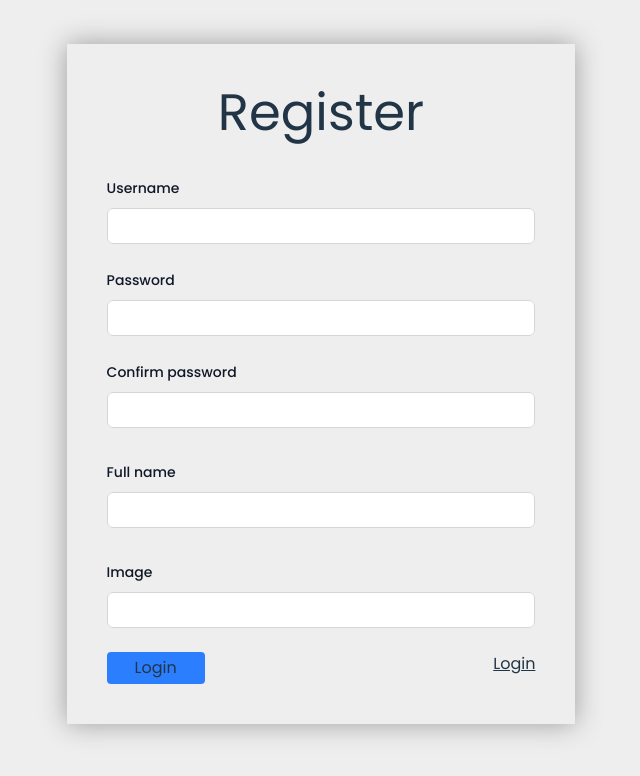
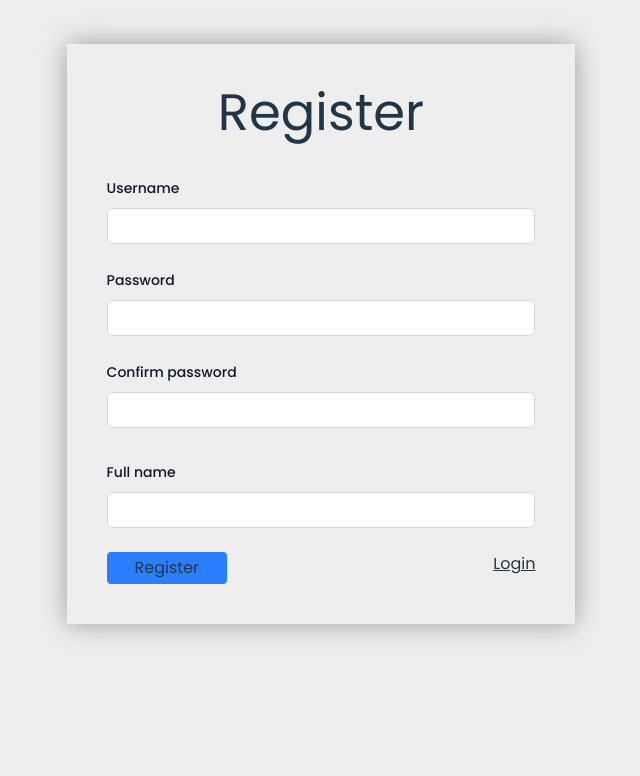
Before and after one commit to VanToanUNIVERSE/quiz-app, a React (Vite) app: page /register in a window 1280 px wide. Shown: the top 776 px of the page, without its empty margins (319-959 px from the left). Built offline with nearby package versions, Linux system fonts and the light colour scheme.

Commit message:
validate register

```diff
--- a/src/pages/Register.jsx
+++ b/src/pages/Register.jsx
@@ -1,47 +1,89 @@
-import React from 'react';
+import React, { useState } from 'react';
 import { Link } from 'react-router-dom';
 
 const Register = () => {
+    const [error, setError] = useState({});
+    const [form, setForm] = useState({
+        password: '',
+        confirmPassword: ''
+    });
+
+    const validate = (e) => {
+        const { name, value } = e.target;
+        let message = null;
+
+        if (value.trim() === "") {
+            message = 'Can not empty';
+        }
+        if (name !== 'fullName' && value.includes(" ")) {
+            message = 'Can not have spaces';
+        } else {
+            if (value.length < 5) {
+                message = 'Must have at least 5 characters';
+            }
+            else {
+                message = 'no error';
+                if (name === 'password') {
+                    setForm(prev => ({ ...prev, password: value }));
+
+                }
+                if (name === 'confirmPassword') {
+                    setForm(prev => ({ ...prev, confirmPassword: value }));
+                    if (value !== form.password) {
+                        message = 'Password and confirm password not match';
+                    }
+                }
+            }
+
+
+        }
+        setError(prev => ({
+            ...prev,
+            [name]: message
+        }));
+
+    };
+
     return (
         <div className='p-1'>
-            <form className='flex flex-col gap-6 p-10 w-[40%] shadow mx-auto mt-10 justify-center items-center'>
+            <form className='flex flex-col gap-6 p-10 w-[40%] shadow mx-auto mt-10 justify-center items-center' method='post'>
                 <h1>Register</h1>
                 <div className='mt-3 flex flex-col w-full'>
-                    <label for="first-name" className="block text-sm/6 font-medium text-gray-900">Username</label>
+                    <label htmlFor="username" className="block text-sm/6 font-medium text-gray-900">Username</label>
                     <div className="mt-2">
-                        <input id="first-name" type="text" name="first-name" autocomplete="given-name" className="block w-full rounded-md bg-white px-3 py-1.5 text-base text-gray-900 outline-1 -outline-offset-1 outline-gray-300 placeholder:text-gray-400 focus:outline-2 focus:-outline-offset-2 focus:outline-indigo-600 sm:text-sm/6" />
+                        <input onKeyUp={validate} id="username" type="text" name="username" autocomplete="given-name" className="block w-full rounded-md bg-white px-3 py-1.5 text-base text-gray-900 outline-1 -outline-offset-1 outline-gray-300 placeholder:text-gray-400 focus:outline-2 focus:-outline-offset-2 focus:outline-indigo-600 sm:text-sm/6" />
+                    </div>
+                    <div className=' text-red-500'>{error.username === 'no error' ? <img className=" w-6 h-6 mt-2" src="/check.png"></img> : error.username} </div>
+                </div>
+                <div className=' flex flex-col w-full'>
+                    <label htmlFor="password" className="block text-sm/6 font-medium text-gray-900">Password</label>
+                    <div className="mt-2">
+                        <input onKeyUp={validate} id="password" type="password" name="password" autocomplete="given-name" className="block w-full rounded-md bg-white px-3 py-1.5 text-base text-gray-900 outline-1 -outline-offset-1 outline-gray-300 placeholder:text-gray-400 focus:outline-2 focus:-outline-offset-2 focus:outline-indigo-600 sm:text-sm/6" />
+                        <div className=' text-red-500'>
+                            {error.password === 'no error' ? <img className=" w-6 h-6 mt-2" src="/check.png"></img> : error.password}
+                        </div>
                     </div>
                 </div>
                 <div className=' flex flex-col w-full'>
-                    <label for="first-name" className="block text-sm/6 font-medium text-gray-900">Password</label>
+                    <label htmlFor="confirm password" className="block text-sm/6 font-medium text-gray-900">Confirm password</label>
                     <div className="mt-2">
-                        <input id="first-name" type="password" name="first-name" autocomplete="given-name" className="block w-full rounded-md bg-white px-3 py-1.5 text-base text-gray-900 outline-1 -outline-offset-1 outline-gray-300 placeholder:text-gray-400 focus:outline-2 focus:-outline-offset-2 focus:outline-indigo-600 sm:text-sm/6" />
-                    </div>
-                </div>
-                <div className=' flex flex-col w-full'>
-                    <label for="first-name" className="block text-sm/6 font-medium text-gray-900">Confirm password</label>
-                    <div className="mt-2">
-                        <input id="first-name" type="password" name="first-name" autocomplete="given-name" className="block w-full rounded-md bg-white px-3 py-1.5 text-base text-gray-900 outline-1 -outline-offset-1 outline-gray-300 placeholder:text-gray-400 focus:outline-2 focus:-outline-offset-2 focus:outline-indigo-600 sm:text-sm/6" />
+                        <input onKeyUp={validate} id="confirm-password" type="password" name="confirmPassword" autocomplete="given-name" className="block w-full rounded-md bg-white px-3 py-1.5 text-base text-gray-900 outline-1 -outline-offset-1 outline-gray-300 placeholder:text-gray-400 focus:outline-2 focus:-outline-offset-2 focus:outline-indigo-600 sm:text-sm/6" />
+                        <div className=' text-red-500'>{error.confirmPassword === 'no error' ? <img className=" w-6 h-6 mt-2" src="/check.png"></img> : error.confirmPassword} </div>
                     </div>
                 </div>
                 <div className='mt-2 flex flex-col w-full'>
-                    <label for="first-name" className="block text-sm/6 font-medium text-gray-900">Full name</label>
+                    <label htmlFor="full-name" className="block text-sm/6 font-medium text-gray-900">Full name</label>
                     <div className="mt-2">
-                        <input id="first-name" type="text" name="first-name" autocomplete="given-name" className="block w-full rounded-md bg-white px-3 py-1.5 text-base text-gray-900 outline-1 -outline-offset-1 outline-gray-300 placeholder:text-gray-400 focus:outline-2 focus:-outline-offset-2 focus:outline-indigo-600 sm:text-sm/6" />
-                    </div>
-                </div>
-                <div className='mt-2 flex flex-col w-full'>
-                    <label for="first-name" className="block text-sm/6 font-medium text-gray-900">Image</label>
-                    <div className="mt-2">
-                        <input id="first-name" type="text" name="first-name" autocomplete="given-name" className="block w-full rounded-md bg-white px-3 py-1.5 text-base text-gray-900 outline-1 -outline-offset-1 outline-gray-300 placeholder:text-gray-400 focus:outline-2 focus:-outline-offset-2 focus:outline-indigo-600 sm:text-sm/6" />
+                        <input onKeyUp={validate} id="full-name" type="text" name="fullName" autocomplete="given-name" className="block w-full rounded-md bg-white px-3 py-1.5 text-base text-gray-900 outline-1 -outline-offset-1 outline-gray-300 placeholder:text-gray-400 focus:outline-2 focus:-outline-offset-2 focus:outline-indigo-600 sm:text-sm/6" />
+                        <div className=' text-red-500'>{error.fullName === 'no error' ? <img className=" w-6 h-6 mt-2" src="/check.png"></img> : error.fullName} </div>
                     </div>
                 </div>
 
+
                 <div className='flex justify-between w-full'>
-                    <button className='px-7 py-1 bg-blue-500 hover:bg-blue-400 rounded cursor-pointer'>Login</button>
+                    <button type='submit' className='px-7 py-1 bg-blue-500 hover:bg-blue-400 rounded cursor-pointer'>Register</button>
                     <Link className=' underline' to="/login">Login</Link>
                 </div>
-
             </form>
         </div>
     );
```
Also changed, not shown: public/check.png (added), src/components/InputGroup.jsx (added).
